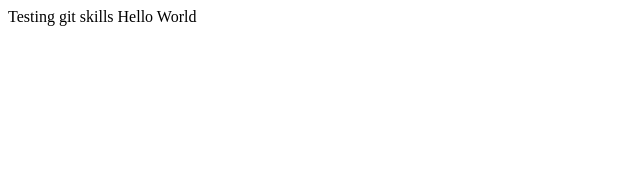
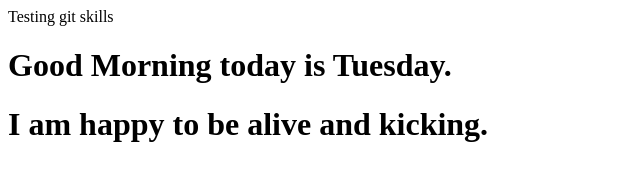
Before and after one commit to Jeff-Lincoln/test_git, a plain HTML site: page index.html in a window 1280 px wide. Shown: the whole page, without its empty margins (0-640 px from the left). Drawn offline with Linux system fonts and the light colour scheme.

Commit message:
mada changes

```diff
--- a/index.html
+++ b/index.html
@@ -1,5 +1,8 @@
 <!doctype>
 <html>
 	<head>Testing git skills<head/>
-	<body>Hello World<body/>
+	<body>
+		<h1>Good Morning today is Tuesday.</h1>
+		<h1>I am happy to be alive and kicking.</h1>
+	<body/>
 <html/>
```
